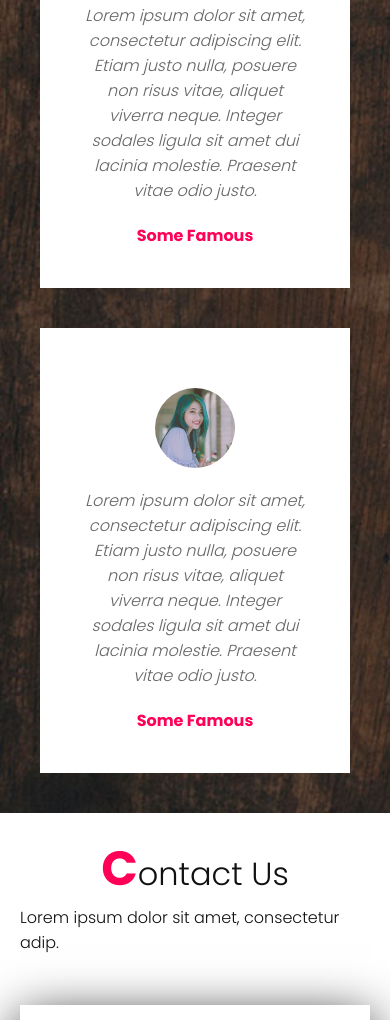
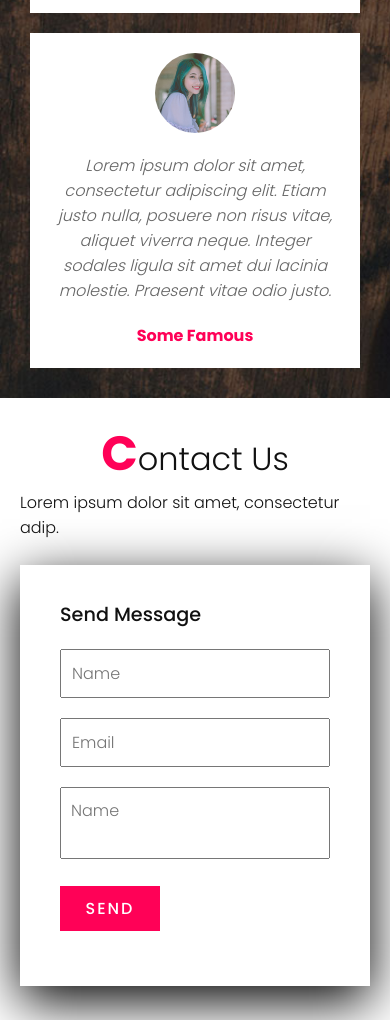
Before and after one commit to Hikki12/food, a plain HTML site: page index.html in a window 390 px wide. Shown: the part 7084-8104 px from the top of the page. Drawn offline with Linux system fonts and the light colour scheme.

Commit message:
index view updated

```diff
--- a/css/styles.css
+++ b/css/styles.css
@@ -5,6 +5,7 @@
     padding: 0;
     box-sizing: border-box;
     font-family: 'Poppins', sans-serif;
+    transition: 0.5s;
 }
 
 p {
@@ -458,7 +459,26 @@ section {
         width: 100%;
     }
 
+    .menu {
+        padding: 20px 0;
+    }
+
     .menu .content {
         margin-top: 20px;
     }
+
+    .testimonials .content .box {
+        margin: 10px;
+        padding: 20px;
+    }
+
+    .testimonials .content .box .imgBx {
+        margin-top: 0;
+    }
+
+    .contactForm {
+        padding: 35px 40px;
+        margin-top: 25px;
+        margin-bottom: 30px;
+    }
 }
```
